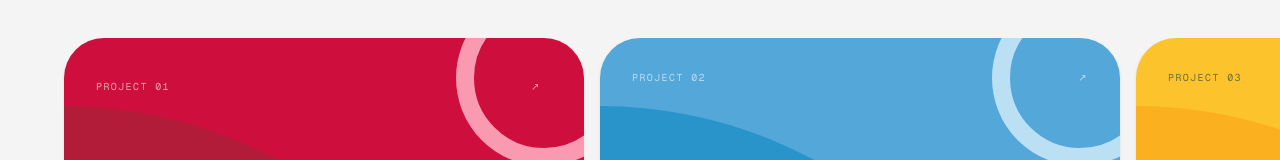
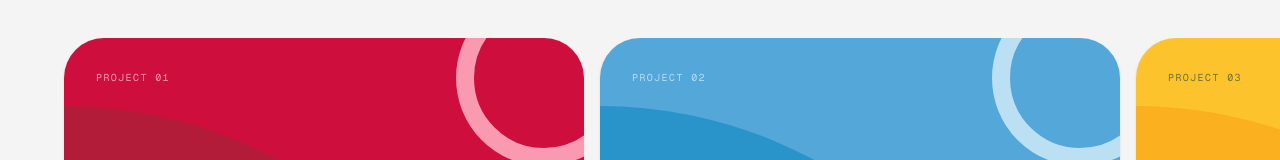
Before and after one commit to basarens/basarens.com, a Next.js app: page / in a window 1280 px wide. Shown: the part 191-351 px from the top of the page. Built offline with nearby package versions, Linux system fonts and the light colour scheme.

Commit message:
style: remove project card corner arrows

```diff
--- a/components/projects-carousel.tsx
+++ b/components/projects-carousel.tsx
@@ -127,18 +127,8 @@ export function ProjectsCarousel() {
           style={{ backgroundColor: project.accentColor }}
         />
         <div className="relative flex h-full flex-col">
-          <div className="flex items-center justify-between font-mono text-[10px] uppercase tracking-[0.14em] opacity-60">
+          <div className="font-mono text-[10px] uppercase tracking-[0.14em] opacity-60">
             <span>Project {project.number}</span>
-            {project.href ? (
-              <span
-                aria-hidden="true"
-                className="grid h-8 w-8 place-items-center rounded-full transition-colors group-hover:bg-white/15"
-              >
-                ↗
-              </span>
-            ) : (
-              <span>↗</span>
-            )}
           </div>
           <div className="mt-auto max-w-sm">
             <p className={`font-mono text-[10px] uppercase tracking-[0.14em] ${project.labelColor}`}>
```
